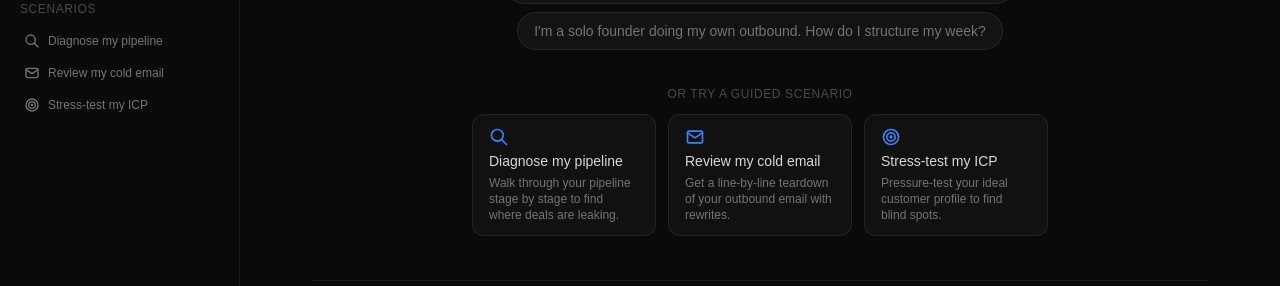
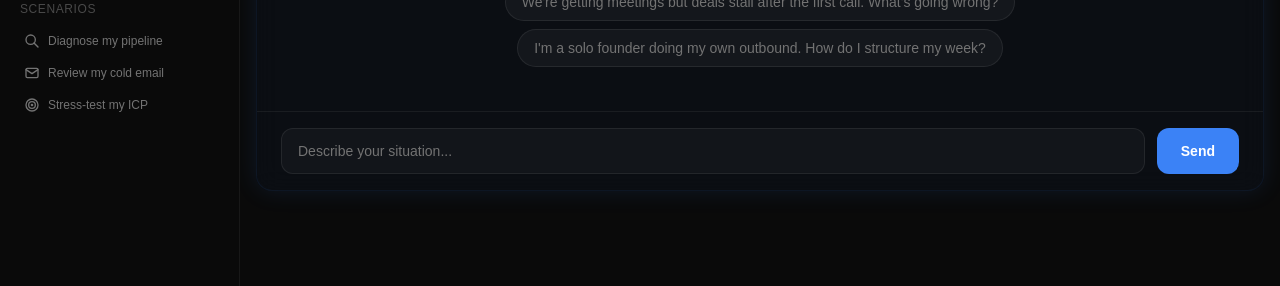
Before and after one commit to Apex-Sudo/forgehouse-site, a Next.js app: page /chat/colin-chapman in a window 1280 px wide. Shown: the part 373-659 px from the top of the page. Built offline with nearby package versions, Linux system fonts and the light colour scheme; no server answers; sample sign-in values are in the browser's storage.

Commit message:
reinstate glass-card on chat, widen to max-w-5xl, remove scenarios from chat (sidebar only)

```diff
--- a/src/app/chat/colin-chapman/page.tsx
+++ b/src/app/chat/colin-chapman/page.tsx
@@ -243,9 +243,9 @@ function ChatContent() {
   }
 
   return (
-    <div className="flex flex-col h-full">
+    <div className="flex flex-col h-full p-4">
       <div className="flex-1 flex justify-center">
-        <div className="w-full max-w-4xl flex flex-col overflow-hidden">
+        <div className="w-full max-w-5xl glass-card flex flex-col overflow-hidden shadow-[0_0_24px_rgba(59,130,246,0.12)] border-[rgba(59,130,246,0.2)]">
           {/* Chat header */}
           <div className="flex items-center gap-3 px-6 py-4 border-b border-white/[0.06]">
             <IconTarget size={24} className="text-amber shrink-0" />
@@ -297,26 +297,6 @@ function ChatContent() {
                   ))}
                 </div>
 
-                <div className="max-w-xl mx-auto pt-4">
-                  <p className="text-xs text-muted/60 uppercase tracking-wider font-medium text-center mb-3">Or try a guided scenario</p>
-                  <div className="grid grid-cols-1 sm:grid-cols-3 gap-3">
-                    {SCENARIOS.map((sc) => (
-                      <button
-                        key={sc.id}
-                        onClick={() => {
-                          setActiveScenario(sc.id);
-                          // Colin asks the first question
-                          setMessages([{ role: "assistant", content: sc.questions[0] }]);
-                        }}
-                        className="text-left bg-white/[0.03] border border-white/[0.08] rounded-xl px-4 py-3 hover:bg-white/[0.06] hover:border-amber/20 transition group/sc cursor-pointer"
-                      >
-                        <div className="text-amber mb-1">{SCENARIO_ICONS[sc.icon] ?? sc.icon}</div>
-                        <div className="text-sm font-medium text-foreground/90 group-hover/sc:text-amber transition">{sc.title}</div>
-                        <div className="text-xs text-muted mt-1">{sc.description}</div>
-                      </button>
-                    ))}
-                  </div>
-                </div>
               </>
             )}
 
```
